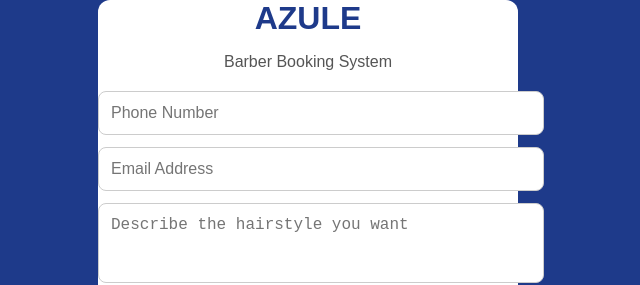
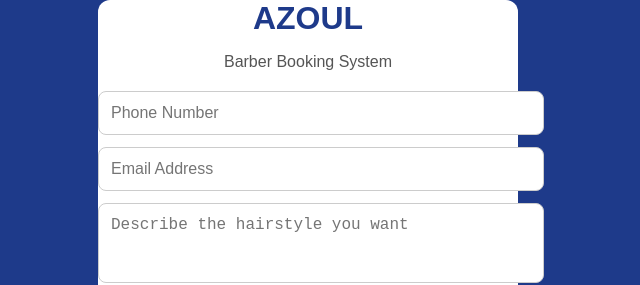
Before and after one commit to javaughnfew6-dot/Azule, a plain HTML site: page index.html in a window 1280 px wide. Shown: the top 285 px of the page, 332-972 px from the left. Drawn offline with Linux system fonts and the light colour scheme.

Commit message:
Update index.html

```diff
--- a/index.html
+++ b/index.html
@@ -78,7 +78,7 @@
 <body>
 
 <div class="card">
-  <h1>AZULE</h1>
+  <h1>AZOUL</h1>
   <p>Barber Booking System</p>
 
   <!-- GOOGLE FORM SUBMISSION -->
```
